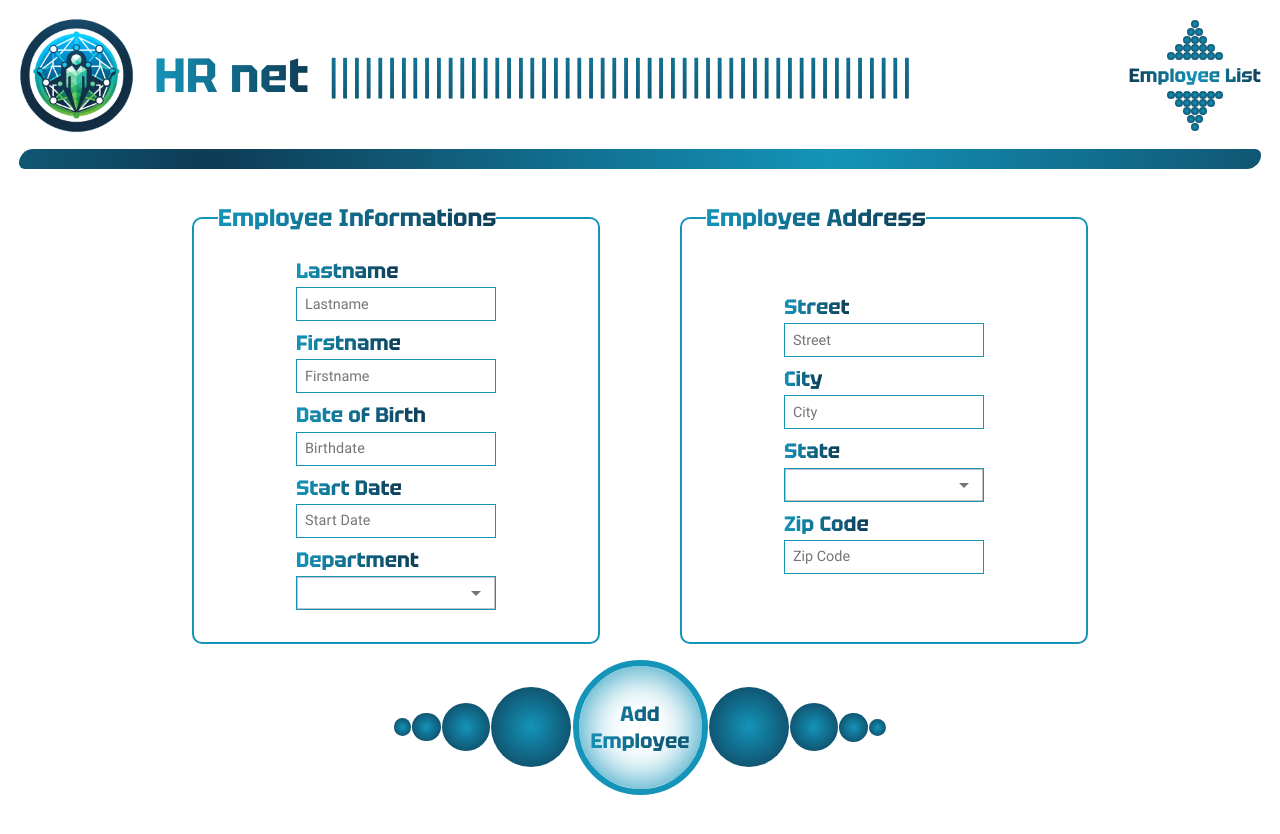
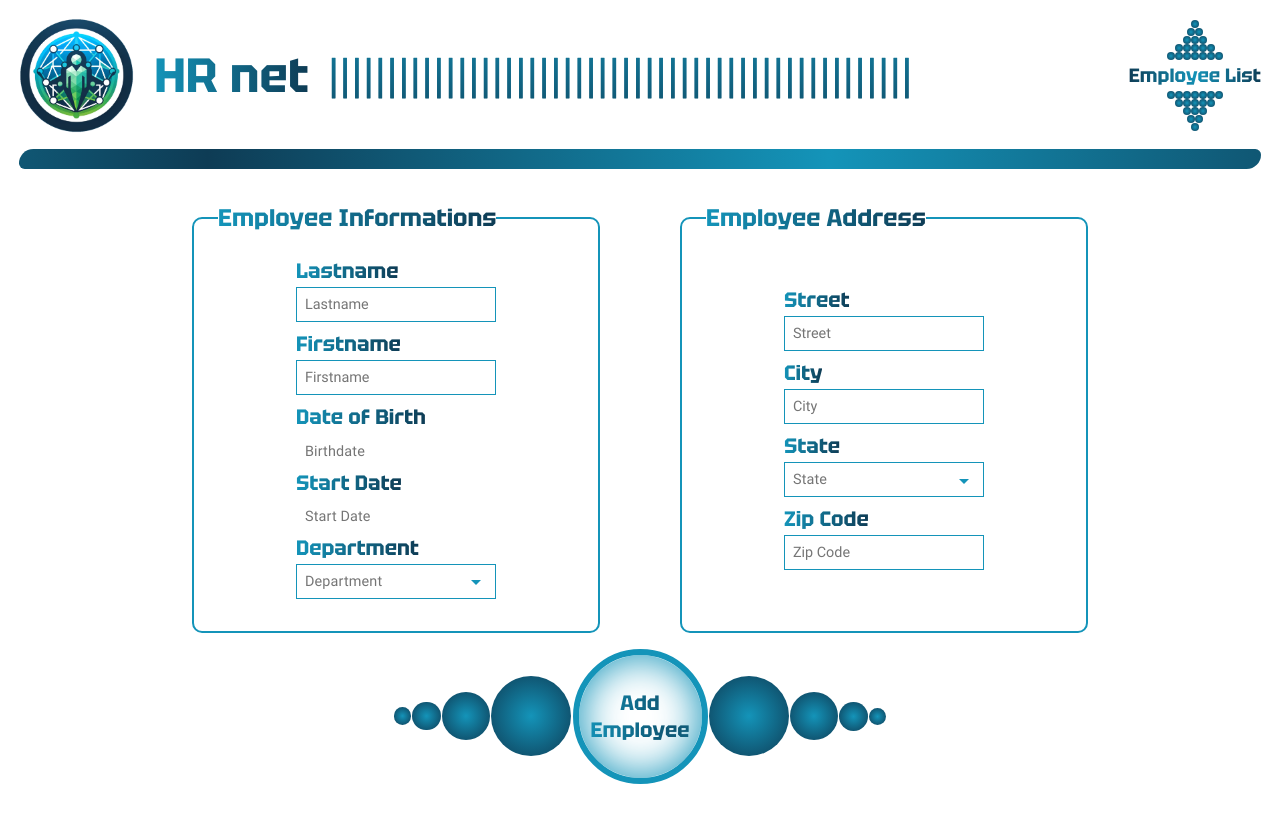
Before and after one commit to Git-EJ/OC_P14, a React (Vite) app: page /employee-create in a window 1280 px wide. Shown: the top 834 px of the page. Built offline with nearby package versions, Linux system fonts and the light colour scheme.

Commit message:
- Mui select Style only with Styled and Props - Removing uneccessary TODO

```diff
--- a/public/assets/index.css
+++ b/public/assets/index.css
@@ -526,34 +526,6 @@ body ::-webkit-scrollbar {
     margin-left: 0.5rem;
   }
 }
-.css-1yk1gt9-MuiInputBase-root-MuiOutlinedInput-root-MuiSelect-root {
-  border-radius: 0px !important;
-}
-
-.css-3dzjca-MuiPaper-root-MuiPopover-paper-MuiMenu-paper {
-  max-height: calc(500px - 10%) !important;
-}
-
-.css-kk1bwy-MuiButtonBase-root-MuiMenuItem-root {
-  padding: 6px 16px !important;
-}
-.css-kk1bwy-MuiButtonBase-root-MuiMenuItem-root:hover {
-  background: radial-gradient(circle at center, #1494B9 0%, #0E3C55 100%);
-  -webkit-background-clip: text;
-  background-clip: text;
-  color: transparent;
-  font-size: 1.2rem !important;
-}
-.css-kk1bwy-MuiButtonBase-root-MuiMenuItem-root.Mui-selected {
-  color: #fff !important;
-  background: radial-gradient(circle at center, #1494B9 0%, #0E3C55 100%) !important;
-}
-
-.ROOT {
-  color: chartreuse;
-  border: 2px solid #b835b1;
-}
-
 .datepicker_popper .MuiPaper-root {
   border: 5px solid #1494B9;
   border-radius: 30px;
@@ -668,14 +640,14 @@ body ::-webkit-scrollbar {
   display: flex;
   justify-content: center;
   align-items: center;
-  width: 200px !important;
-  height: 20px !important;
-  margin-bottom: 0.5rem !important;
-  border: 1px solid #1494B9 !important;
-  padding: 1rem 0.5rem !important;
-  font-family: "Roboto", sans-serif !important;
-  font-size: 0.9rem !important;
-  border-radius: 0px !important;
+  width: 200px;
+  height: 35px;
+  margin-bottom: 0.5rem;
+  border: 1px solid #1494B9;
+  padding: 0 0.5rem;
+  font-family: "Roboto", sans-serif;
+  font-size: 0.9rem;
+  border-radius: 0px;
 }
 .form_input_label {
   width: fit-content;
--- a/src/atoms/dataTable/Pagination.jsx
+++ b/src/atoms/dataTable/Pagination.jsx
@@ -196,7 +196,6 @@ const Pagination = ({
 
         </div>
 
-        {/* TODO Regex */}
         <input type="number"
           id="Jump_to_Page"
           min="1"
--- a/src/atoms/mui/SelectField.jsx
+++ b/src/atoms/mui/SelectField.jsx
@@ -1,40 +1,64 @@
 import PropTypes from 'prop-types';
+import { useState } from 'react';
 import styled from '@mui/material/styles/styled';
+import InputBase from '@mui/material/InputBase';
 import MenuItem from '@mui/material/MenuItem';
+import Select from '@mui/material/Select';
 import FormControl from '@mui/material/FormControl';
-import Select from '@mui/material/Select';
-import { useState } from 'react';
+
+
+const StyledSelect = styled(InputBase)(({theme}) => ({
+
+  [`&.${'MuiInputBase-root'}`]: {
+
+    [`& .${'MuiInputBase-input'}`]: {
+      ...theme['input-field'],
+      ...theme['select-field'],
+
+      [`&.${'MuiSelect-select'}`]: {
+        padding: '0 0.5rem',
+      },
+    },
+
+    [`& .${'select_placeholder'}`]: {
+      ...theme['select-placeholder'],
+    },
+
+    [`& .${'MuiSelect-iconOutlined'}`]: {
+      ...theme['select-svgIcon'],
+    },
+  },
+}));
+
+
+const StyledMenuItem = styled(MenuItem)(({theme}) => ({
+
+  '&.MuiMenuItem-root': {
+    ...theme['select-menuItem'],
+
+    '&.Mui-disabled': {
+      ...theme['select-menuItem-disabled'],
+    },
+
+    '&.Mui-focusVisible': {
+      backgroundColor: 'rgba(20, 149, 185, 0.1  )',
+    },
+  },
+}));
+
+
+const StyledSelectList = styled('Menu')(({theme}) => ({
+
+  '& .MuiMenu-paper': {
+    maxHeight: '300px',
+    borderRadius: 0,
+    // border: `2px solid ${theme.palette.main['primary-color']}`,
+  },
+}));
 
 
 
-
-// const StyledSelect = styled(Select)(({theme}) => ({
-//   [`& .${'MuiOutlinedInput-root'}`]: {
-//     ...theme['input-field'],
-//   },
-
-//   [`& .${'MuiOutlinedInput-notchedOutline'}`]: {
-//     ...theme['input-border'],
-//   },
-
-//   [`& .${'MuiSelect-nativeInput'}`]: {
-//     ...theme['input-placeholder'],
-//   },
-
-//   [`& .${'MuiSelect-select'}`]: {
-//     ...theme['select-input'],
-//   },
-// }));
-
-// const styledSelect = {
-
-// }
-
-
-
-
-
-const SelectField = ({ id, name, label, placeholder, containerClassName, labelClassName, inputClassName, menuItem, onChange }) => {
+const SelectField = ({ id, name, label, placeholder, containerClassName, labelClassName, menuItem, onChange }) => {
 
   const [fieldValue, setFieldValue] = useState('');
   const [open, setOpen] = useState(false);
@@ -59,9 +83,9 @@ const SelectField = ({ id, name, label, placeholder, containerClassName, labelCl
     <div className={containerClassName}>
       <label htmlFor={id} className={labelClassName}>{label}</label>
 
-      <FormControl>
+      <FormControl >
         <Select
-          className={inputClassName}
+          input={<StyledSelect />}
           id={id}
           name={name}
           open={open}
@@ -70,22 +94,44 @@ const SelectField = ({ id, name, label, placeholder, containerClassName, labelCl
           onClose={handleClose}
           onOpen={handleOpen}
           onChange={handleChange}
-          displayEmpty // to display the label when no value is selected
+          variant='outlined'
+          displayEmpty // to display the placeholder when no value is selected
+          native = {false} // if true native browser select is used
+          MenuProps={{
+            component: StyledSelectList,
+
+            elevation: 15, //shadow depth
+            anchorOrigin: {
+              vertical: "center",
+              horizontal: "center",
+            },
+
+            transformOrigin: {
+              vertical: 'top',
+              horizontal: "center",
+            },
+
+            MenuListProps: {
+              disablePadding: true,
+              dense: true,
+              autoFocusItem: false,
+            },
+          }}
         >
 
-          <MenuItem value="" disabled color='#f00'>
-          <p >{placeholder ? placeholder : ""}</p>
-          </MenuItem>
+          < StyledMenuItem value="" disabled autoFocus={false} >
+            <p className='select_placeholder' >{placeholder ? placeholder : ""}</p>
+          </StyledMenuItem>
 
           {menuItem.map(item => (
-            <MenuItem
+            <StyledMenuItem autoFocus={false}
               key={`selectField_${item.abbreviation}`}
               value={item.abbreviation}
             >
               {item.name}
-            </MenuItem>
+            </StyledMenuItem>
+          ))}
 
-          ))}
         </Select>
       </FormControl>
     </div>
@@ -102,7 +148,6 @@ SelectField.propTypes = {
   placeholder: PropTypes.string,
   containerClassName: PropTypes.string,
   labelClassName: PropTypes.string,
-  inputClassName: PropTypes.string,
   menuItem: PropTypes.arrayOf(
     PropTypes.shape({
       name: PropTypes.string.isRequired,
--- a/src/context/createEmployee/CreateEmployeeContext.jsx
+++ b/src/context/createEmployee/CreateEmployeeContext.jsx
@@ -1,5 +1,5 @@
 import { createContext } from "react";
 
-const CreateEmployeeContext = createContext(); //TODO create not Create
+const CreateEmployeeContext = createContext();
 
 export default CreateEmployeeContext;
--- a/src/molecules/CreateEmployeeForm.jsx
+++ b/src/molecules/CreateEmployeeForm.jsx
@@ -97,7 +97,6 @@ const arrayOfStates = [
 ]
 
 
-// TODO SELECT VALUE COLOR IN INPUT
 const CreateEmployeeForm = () => {
 
   const { state: createEmployeeState, dispatch: createEmployeeDispatch } = useContext(CreateEmployeeContext);
@@ -384,9 +383,9 @@ const CreateEmployeeForm = () => {
                               id={'state'}
                               name={'state'}
                               label={'State'}
+                              placeholder={'State'}
                               containerClassName="form_input_container"
                               labelClassName={'form_input_label'}
-                              inputClassName={'form_input_field'}
                               menuItem={arrayOfStates}
                               onChange={onSelectChange}
                             />
@@ -403,9 +402,9 @@ const CreateEmployeeForm = () => {
                         id={'department'}
                         name={'department'}
                         label={'Department'}
+                        placeholder={'Department'}
                         containerClassName="form_input_container"
                         labelClassName={'form_input_label'}
-                        inputClassName={'form_input_field'}
                         menuItem={arrayOfDepartments}
                         onChange={onSelectChange}
                       />
--- a/src/molecules/DataTable.jsx
+++ b/src/molecules/DataTable.jsx
@@ -4,17 +4,17 @@ import DisplayDataHeaders from "../atoms/dataTable/DisplayHeaders";
 import Pagination from "../atoms/dataTable/Pagination";
 import DisplayShowingEntries from "../atoms/dataTable/DisplayShowingEnrtries";
 import Loading from "../atoms/LoadingAnim";
-// const DisplayDataContents = lazy(() => import("../atoms/dataTable/DataContents"))
+const DisplayDataContents = lazy(() => import("../atoms/dataTable/DataContents"))
 
 const PREFIX = "data-table"
 
 
-//DEV timeout
-const DisplayDataContents = lazy(() =>
-new Promise(resolve => {
-  setTimeout(() => resolve(import("../atoms/dataTable/DataContents")), 2000);
-})
-);
+// //DEV timeout
+// const DisplayDataContents = lazy(() =>
+// new Promise(resolve => {
+//   setTimeout(() => resolve(import("../atoms/dataTable/DataContents")), 2000);
+// })
+// );
 
 
 const formatData = (data, headerIndex) => {
--- a/src/router/Router.jsx
+++ b/src/router/Router.jsx
@@ -1,18 +1,18 @@
 import{ Suspense, lazy } from "react";
 import { Navigate, createBrowserRouter } from "react-router-dom"
 import Loading from "../atoms/LoadingAnim";
-// const Home = lazy(() => import('../pages/Home'));
+const Home = lazy(() => import('../pages/Home'));
 const CreateEmployee = lazy(() => import('../pages/CreateEmployee'));
 const EmployeeList = lazy(() => import('../pages/CurrentEmployee'));
 
 
-// DEV
-const Home = lazy(() => withDelay(() => import('../pages/Home')));
-const withDelay = (importFunc, delay = 2000) => {
-  return new Promise(resolve => {
-    setTimeout(() => resolve(importFunc()), delay);
-  });
-};
+// // DEV
+// const Home = lazy(() => withDelay(() => import('../pages/Home')));
+// const withDelay = (importFunc, delay = 2000) => {
+//   return new Promise(resolve => {
+//     setTimeout(() => resolve(importFunc()), delay);
+//   });
+// };
 
 const loadingConfig= {
   addContainerClass: "page_loading",
--- a/src/styles/scss/components/createemployeeform.scss
+++ b/src/styles/scss/components/createemployeeform.scss
@@ -44,17 +44,17 @@
       @include flex_center_column;
       align-items: flex-start;
     }
-    //TODO
+
     &_field {
       @include flex_center;
-      width: $form_input_width !important;
-      height:$form_input_height !important;
-      margin-bottom: 0.5rem !important;;
-      border: 1px solid $primary-color !important;
-      padding: 1rem 0.5rem !important;
-      font-family: 'Roboto', sans-serif !important;
-      font-size: 0.9rem !important;
-      border-radius: 0px !important;
+      width: $form_input_width ;
+      height:$form_input_height;
+      margin-bottom: 0.5rem;
+      border: 1px solid $primary-color ;
+      padding: 0 0.5rem;
+      font-family: 'Roboto', sans-serif;
+      font-size: 0.9rem;
+      border-radius: 0px;
     }
 
     &_label {
--- a/src/styles/scss/components/selectfield.scss
+++ /dev/null
@@ -1,37 +0,0 @@
-
-//TODO
-// select field border
-.css-1yk1gt9-MuiInputBase-root-MuiOutlinedInput-root-MuiSelect-root {
- border-radius: 0px !important;
-}
-
-//TODO
-//height of select list container when is open
-.css-3dzjca-MuiPaper-root-MuiPopover-paper-MuiMenu-paper {
-  max-height: calc(500px - 10%) !important;
-}
-
-//TODO
-//items list
-.css-kk1bwy-MuiButtonBase-root-MuiMenuItem-root {
-  padding: 6px 16px !important;
-
-  &:hover {
-    @include gradient_text($primary_radial-gradient);
-    font-size: 1.2rem !important;
-  }
-
-  &.Mui-selected {
-    color: #fff !important;
-    background: $primary_radial-gradient  !important;
-  }
-}
-
-.ROOT{
-  color:chartreuse;
-  border: 2px solid #b835b1;
-}
-// .SELECT{
-//   color:aqua;
-//   border: 2px solid #2414b9;
-// }
--- a/src/styles/scss/index.scss
+++ b/src/styles/scss/index.scss
@@ -14,7 +14,6 @@
 @import './components/spheresbutton.scss';
 @import './components/paginations.scss';
 @import './components/header.scss';
-@import './components/selectfield.scss';
 @import './components/datepicker.scss';
 @import './components/modal.scss';
 @import './components/createemployeeform.scss';
--- a/src/styles/scss/utils/__variables.scss
+++ b/src/styles/scss/utils/__variables.scss
@@ -15,7 +15,7 @@ $sphere_button_font_size: 1.3rem;
 
 //FORM
 $form_input_width: 200px;
-$form_input_height: 20px;
+$form_input_height: 35px;
 
 
 //DATATABLE
```
Also changed, not shown: src/theme.js (+49 -71 lines), 1 other file (tests, documents, lock files or other folders).
